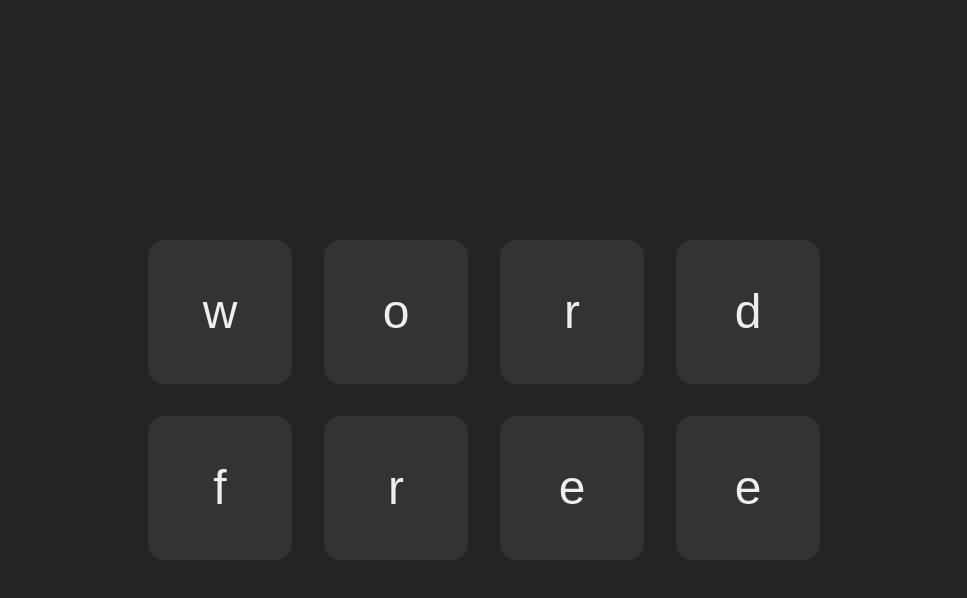
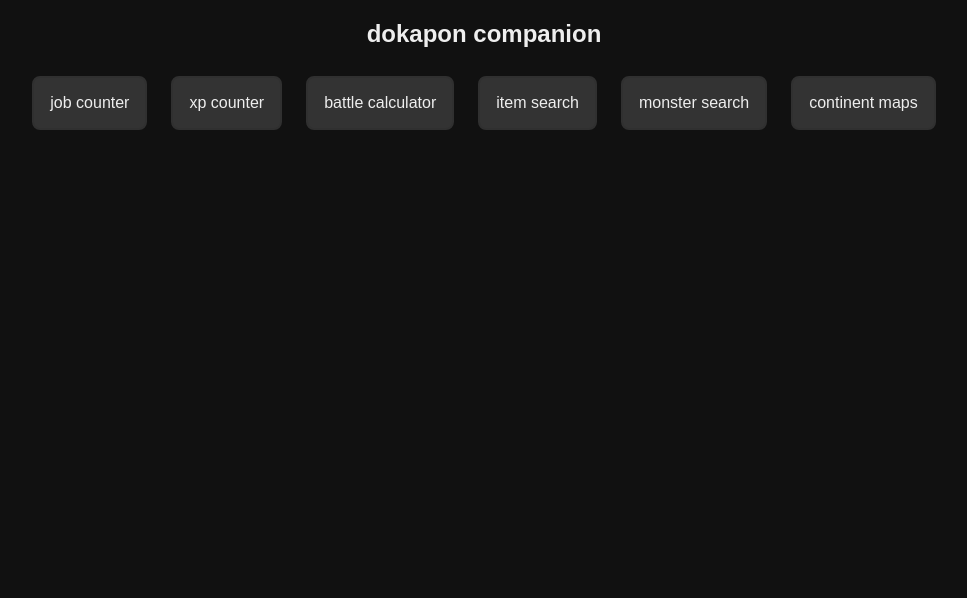
Before and after one commit to giovannialayan/dokapon-companion, a React (Vite) app in the folder frontend/: page / in a window 1280 px wide. Shown: the top 598 px of the page, without its empty margins (156-1123 px from the left). Built offline with nearby package versions, Linux system fonts and the light colour scheme.

Commit message:
changed project to dokapon companion

```diff
--- a/frontend/src/App.css
+++ b/frontend/src/App.css
@@ -5,9 +5,21 @@
   text-align: center;
 }
 
-.wordList {
-  display: flex;
-  flex-direction: column;
-  align-items: center;
-  gap: 2rem;
+button {
+  padding: 1rem;
+  margin: 0.5rem;
+  font-size: 1rem;
+  border-radius: 0.5rem;
+  background-color: #333;
+  color: #eee;
+  border-style: solid;
+  border-color: #303030;
 }
+
+.greenActive:active {
+  background-color: #272;
+  border-color: #207020;
+  padding: 1rem;
+  margin: 0.3rem;
+  font-size: 1.3rem;
+}
--- a/frontend/src/App.tsx
+++ b/frontend/src/App.tsx
@@ -1,16 +1,33 @@
+import { useState } from 'react';
 import './App.css';
-import WordTile from './components/WordTile/WordTile';
+import Jobcounter from './components/JobCounter/JobCounter';
+import NavBar from './components/NavBar/NavBar';
 
 function App() {
-  const startWord = 'word';
-  const targetword = 'free';
+  const [currentTool, setCurrentTool] = useState(-1);
+  const [currentToolString, setCurrentToolString] = useState('');
+
+  const ChangeTool = async (tool: string, id: number) => {
+    if (currentTool == id) {
+      return;
+    }
+
+    const response = await fetch(tool);
+    const responseJson = await response.json();
+
+    if (response.ok) {
+      setCurrentTool(responseJson.tool);
+      setCurrentToolString(responseJson.name);
+    } else {
+      //show error
+      console.log(responseJson);
+    }
+  };
 
   return (
     <>
-      <div className='wordList'>
-        <WordTile>{startWord}</WordTile>
-        <WordTile>{targetword}</WordTile>
-      </div>
+      <NavBar current={currentTool} currentString={currentToolString} onChangeTool={ChangeTool}></NavBar>
+      {currentTool == 0 && <Jobcounter></Jobcounter>}
     </>
   );
 }
--- /dev/null
+++ b/frontend/src/components/JobCounter/JobCounter.css
@@ -0,0 +1,7 @@
+.jobPointsContainer {
+  display: flex;
+  gap: 1rem;
+  flex-direction: column;
+  align-items: center;
+  justify-content: space-between;
+}
--- /dev/null
+++ b/frontend/src/components/JobCounter/JobCounter.tsx
@@ -0,0 +1,29 @@
+import { useState } from 'react';
+import './JobCounter.css';
+
+function Jobcounter() {
+  const [jobPoints, setJobPoints] = useState(0);
+
+  const incrementPoints = () => {
+    let newJobPoints = jobPoints + 1;
+
+    if (newJobPoints >= 7) {
+      newJobPoints = 0;
+    }
+
+    setJobPoints(newJobPoints);
+  };
+
+  return (
+    <div>
+      <div className='jobPointsContainer'>
+        <p>job points: {jobPoints}/7</p>
+        <button className='greenActive' onClick={incrementPoints}>
+          +1
+        </button>
+      </div>
+    </div>
+  );
+}
+
+export default Jobcounter;
--- a/frontend/src/components/LetterTile/LetterTile.css
+++ /dev/null
@@ -1,10 +0,0 @@
-.letterTile {
-  color: #eeeeee;
-  background-color: #333333;
-  border-radius: 1rem;
-  font-size: 3rem;
-  padding: 2rem;
-  width: 5rem;
-  height: 5rem;
-  line-height: 5rem;
-}
--- a/frontend/src/components/LetterTile/LetterTile.tsx
+++ /dev/null
@@ -1,11 +0,0 @@
-import './LetterTile.css';
-
-interface Props {
-  children: string;
-}
-
-function LetterTile({ children }: Props) {
-  return <div className='letterTile'>{children}</div>;
-}
-
-export default LetterTile;
--- /dev/null
+++ b/frontend/src/components/NavBar/NavBar.css
@@ -0,0 +1,26 @@
+.navContainer {
+  position: fixed;
+  top: 0;
+  left: 0;
+  width: 100%;
+}
+
+.navButtons {
+  display: flex;
+  flex-direction: row;
+  gap: 0.5rem;
+  justify-content: center;
+}
+
+.navCurrent {
+  margin-top: 2rem;
+}
+
+.navSelected {
+  border-color: #227;
+  background-color: #337;
+}
+
+.navButton:hover {
+  color: #aaf;
+}
--- /dev/null
+++ b/frontend/src/components/NavBar/NavBar.tsx
@@ -0,0 +1,38 @@
+import './NavBar.css';
+
+interface Props {
+  current: number;
+  currentString: string;
+  onChangeTool: (toolRoute: string, toolId: number) => void;
+}
+
+function NavBar({ current, currentString, onChangeTool }: Props) {
+  return (
+    <div className='navContainer'>
+      <h2>dokapon companion</h2>
+      <div className='navButtons'>
+        <button onClick={() => onChangeTool('/tool/jobcounter', 0)} className={'navButton' + (current == 0 ? ' navSelected' : '')}>
+          job counter
+        </button>
+        <button onClick={() => onChangeTool('/tool/xpcounter', 1)} className={'navButton' + (current == 1 ? ' navSelected' : '')}>
+          xp counter
+        </button>
+        <button onClick={() => onChangeTool('/tool/battlecalc', 2)} className={'navButton' + (current == 2 ? ' navSelected' : '')}>
+          battle calculator
+        </button>
+        <button onClick={() => onChangeTool('/tool/itemsearch', 3)} className={'navButton' + (current == 3 ? ' navSelected' : '')}>
+          item search
+        </button>
+        <button onClick={() => onChangeTool('/tool/monstersearch', 4)} className={'navButton' + (current == 4 ? ' navSelected' : '')}>
+          monster search
+        </button>
+        <button onClick={() => onChangeTool('/tool/continents', 5)} className={'navButton' + (current == 5 ? ' navSelected' : '')}>
+          continent maps
+        </button>
+      </div>
+      <h1 className='navCurrent'>{currentString}</h1>
+    </div>
+  );
+}
+
+export default NavBar;
--- a/frontend/src/components/WordTile/WordTile.css
+++ /dev/null
@@ -1,5 +0,0 @@
-.wordTile {
-  display: flex;
-  flex-direction: row;
-  gap: 2rem;
-}
--- a/frontend/src/components/WordTile/WordTile.tsx
+++ /dev/null
@@ -1,18 +0,0 @@
-import LetterTile from '../LetterTile/LetterTile';
-import './WordTile.css';
-
-interface Props {
-  children: string;
-}
-
-function WordTile({ children }: Props) {
-  return (
-    <div className='wordTile'>
-      {children.split('').map((letter) => {
-        return <LetterTile>{letter}</LetterTile>;
-      })}
-    </div>
-  );
-}
-
-export default WordTile;
--- a/frontend/src/index.css
+++ b/frontend/src/index.css
@@ -1,7 +1,7 @@
 :root {
   font-family: Arial, sans-serif;
   color: #eeeeee;
-  background-color: #242424;
+  background-color: #111;
 }
 
 body {
```
Also changed, not shown: 1 other file (tests, documents, lock files or other folders).
